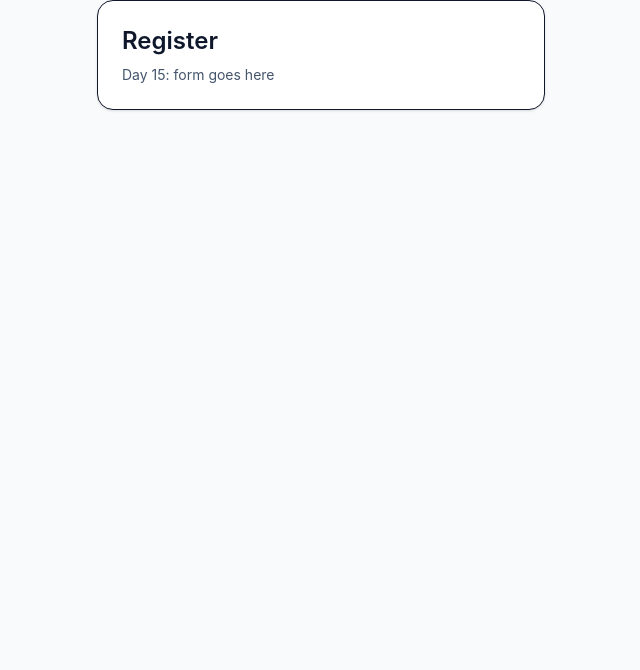
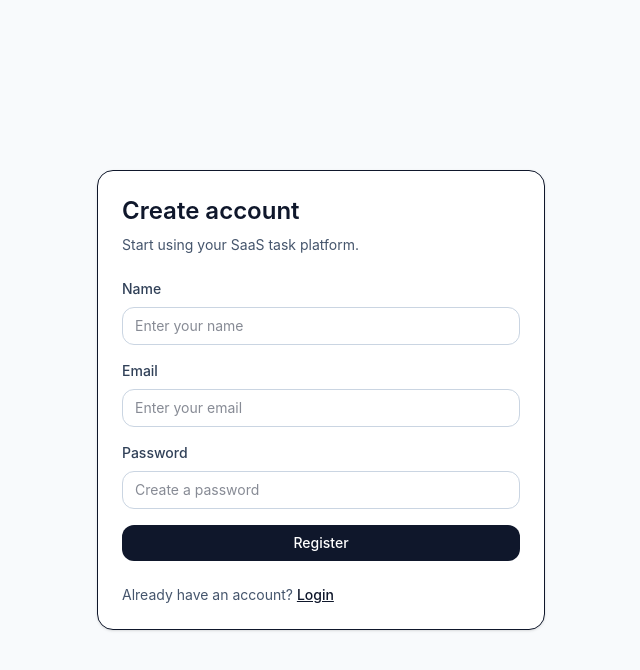
Before and after one commit to ashrafakib02/full-stack-saas-platform, a React app in the folder frontend/: page /register in a window 1280 px wide. Shown: the top 670 px of the page, without its empty margins (319-959 px from the left). Built offline with nearby package versions, Linux system fonts and the light colour scheme; the HTML template or start-up script is replaced by a standard one.

Commit message:
feat(auth-ui): add production-style auth with React Hook Form and RTK Query

```diff
--- a/frontend/src/app/router.jsx
+++ b/frontend/src/app/router.jsx
@@ -1,5 +1,6 @@
 import { createBrowserRouter } from "react-router-dom";
 import ProtectedRoute from "../components/layout/ProtectedRoute";
+import PublicRoute from "../components/layout/PublicRoute";
 import AppShell from "../components/layout/AppShell";
 import LoginPage from "../pages/LoginPage";
 import RegisterPage from "../pages/RegisterPage";
@@ -7,12 +8,17 @@ import DashboardPage from "../pages/DashboardPage";
 
 export const router = createBrowserRouter([
   {
+    element: <PublicRoute />,
+    children: [
+      {
         path: "/login",
         element: <LoginPage />,
       },
       {
         path: "/register",
         element: <RegisterPage />,
+      },
+    ],
   },
   {
     element: <ProtectedRoute />,
--- /dev/null
+++ b/frontend/src/components/form/FormField.jsx
@@ -0,0 +1,17 @@
+export default function FormField({
+  label,
+  error,
+  children,
+}) {
+  return (
+    <div className="space-y-2">
+      <label className="block text-sm font-medium text-slate-700">
+        {label}
+      </label>
+      {children}
+      {error ? (
+        <p className="text-sm text-red-600">{error}</p>
+      ) : null}
+    </div>
+  );
+}
--- a/frontend/src/components/layout/AppShell.jsx
+++ b/frontend/src/components/layout/AppShell.jsx
@@ -1,13 +1,41 @@
 import { Outlet } from "react-router-dom";
+import { useDispatch, useSelector } from "react-redux";
+import { useLogoutApiMutation } from "../../features/auth/authApi";
+import { logout } from "../../features/auth/authSlice";
+import Button from "../ui/Button";
 
 export default function AppShell() {
+  const dispatch = useDispatch();
+  const [logoutApi, { isLoading }] = useLogoutApiMutation();
+
+  const user = useSelector((state) => state.auth.user);
+
+  const handleLogout = async () => {
+    try {
+      await logoutApi().unwrap();
+    } catch {
+      // ignore logout API failure for now
+    } finally {
+      dispatch(logout());
+    }
+  };
+
   return (
     <div className="min-h-screen bg-slate-50">
       <header className="border-b bg-white">
-        <div className="mx-auto max-w-7xl px-6 py-4">
-          <h1 className="text-xl font-semibold text-slate-900">
-            SaaS Task Platform
-          </h1>
+        <div className="mx-auto flex max-w-7xl items-center justify-between px-6 py-4">
+          <div>
+            <h1 className="text-xl font-semibold text-slate-900">
+              SaaS Task Platform
+            </h1>
+            <p className="text-sm text-slate-600">
+              {user?.email || "Authenticated user"}
+            </p>
+          </div>
+
+          <Button onClick={handleLogout} disabled={isLoading}>
+            {isLoading ? "Logging out..." : "Logout"}
+          </Button>
         </div>
       </header>
 
--- /dev/null
+++ b/frontend/src/components/layout/AuthBootstrap.jsx
@@ -0,0 +1,36 @@
+import { useEffect } from "react";
+import { useDispatch, useSelector } from "react-redux";
+import { useGetMeQuery } from "../../features/auth/authApi";
+import { logout, setUser } from "../../features/auth/authSlice";
+
+export default function AuthBootstrap({ children }) {
+  const isAuthenticated = useSelector((state) => state.auth.isAuthenticated);
+
+  const { data, error, isLoading } = useGetMeQuery(undefined, {
+    skip: !isAuthenticated,
+  });
+
+  const dispatch = useDispatch();
+
+  useEffect(() => {
+    if (data?.data) {
+      dispatch(setUser(data.data));
+    }
+  }, [data, dispatch]);
+
+  useEffect(() => {
+    if (error?.status === 401) {
+      dispatch(logout());
+    }
+  }, [error, dispatch]);
+
+  if (isAuthenticated && isLoading) {
+    return (
+      <div className="flex min-h-screen items-center justify-center text-sm text-slate-600">
+        Loading session...
+      </div>
+    );
+  }
+
+  return children;
+}
--- /dev/null
+++ b/frontend/src/components/layout/PublicRoute.jsx
@@ -0,0 +1,12 @@
+import { Navigate, Outlet } from "react-router-dom";
+import { useSelector } from "react-redux";
+
+export default function PublicRoute() {
+  const isAuthenticated = useSelector((state) => state.auth.isAuthenticated);
+
+  if (isAuthenticated) {
+    return <Navigate to="/" replace />;
+  }
+
+  return <Outlet />;
+}
--- /dev/null
+++ b/frontend/src/features/auth/authApi.js
@@ -0,0 +1,37 @@
+import { baseApi } from "../../api/baseApi";
+
+export const authApi = baseApi.injectEndpoints({
+  endpoints: (builder) => ({
+    register: builder.mutation({
+      query: (body) => ({
+        url: "/auth/register",
+        method: "POST",
+        body,
+      }),
+    }),
+    login: builder.mutation({
+      query: (body) => ({
+        url: "/auth/login",
+        method: "POST",
+        body,
+      }),
+    }),
+    getMe: builder.query({
+      query: () => "/users/me",
+      providesTags: ["Auth"],
+    }),
+    logoutApi: builder.mutation({
+      query: () => ({
+        url: "/auth/logout",
+        method: "POST",
+      }),
+    }),
+  }),
+});
+
+export const {
+  useRegisterMutation,
+  useLoginMutation,
+  useGetMeQuery,
+  useLogoutApiMutation,
+} = authApi;
--- a/frontend/src/main.jsx
+++ b/frontend/src/main.jsx
@@ -5,11 +5,14 @@ import { RouterProvider } from "react-router-dom";
 import { store } from "./app/store";
 import { router } from "./app/router";
 import "./index.css";
+import AuthBootstrap from "./components/layout/AuthBootstrap";
 
 ReactDOM.createRoot(document.getElementById("root")).render(
   <React.StrictMode>
     <Provider store={store}>
-      <RouterProvider router={router} />
+      <AuthBootstrap>
+        <RouterProvider router={router} />
+      </AuthBootstrap>
     </Provider>
   </React.StrictMode>
 );
--- a/frontend/src/pages/LoginPage.jsx
+++ b/frontend/src/pages/LoginPage.jsx
@@ -1,8 +1,99 @@
+import { useEffect } from "react";
+import { useForm } from "react-hook-form";
+import { useDispatch } from "react-redux";
+import { useNavigate, Link } from "react-router-dom";
+import { useLoginMutation } from "../features/auth/authApi";
+import { setCredentials } from "../features/auth/authSlice";
+import Card from "../components/ui/Card";
+import Input from "../components/ui/Input";
+import Button from "../components/ui/Button";
+import FormField from "../components/form/FormField";
+
 export default function LoginPage() {
+  const dispatch = useDispatch();
+  const navigate = useNavigate();
+
+  const {
+    register,
+    handleSubmit,
+    formState: { errors },
+  } = useForm({
+    defaultValues: {
+      email: "",
+      password: "",
+    },
+  });
+
+  const [loginUser, { isLoading, isSuccess, data, error }] =
+    useLoginMutation();
+
+  const onSubmit = async (values) => {
+    await loginUser(values);
+  };
+
+  useEffect(() => {
+    if (isSuccess && data?.data) {
+      dispatch(
+        setCredentials({
+          accessToken: data.data.tokens.accessToken,
+          user: data.data.user,
+        })
+      );
+      navigate("/", { replace: true });
+    }
+  }, [isSuccess, data, dispatch, navigate]);
+
   return (
-    <div className="mx-auto max-w-md rounded-2xl border bg-white p-6 shadow-sm">
-      <h2 className="text-2xl font-semibold">Login</h2>
-      <p className="mt-2 text-sm text-slate-600">Day 15: form goes here</p>
+    <div className="flex min-h-screen items-center justify-center px-4">
+      <Card className="w-full max-w-md space-y-6">
+        <div>
+          <h1 className="text-2xl font-semibold text-slate-900">Welcome back</h1>
+          <p className="mt-2 text-sm text-slate-600">
+            Login to continue to your workspace.
+          </p>
+        </div>
+
+        <form className="space-y-4" onSubmit={handleSubmit(onSubmit)}>
+          <FormField label="Email" error={errors.email?.message}>
+            <Input
+              type="email"
+              placeholder="Enter your email"
+              {...register("email", {
+                required: "Email is required",
+                pattern: {
+                  value: /^\S+@\S+\.\S+$/,
+                  message: "Enter a valid email address",
+                },
+              })}
+            />
+          </FormField>
+
+          <FormField label="Password" error={errors.password?.message}>
+            <Input
+              type="password"
+              placeholder="Enter your password"
+              {...register("password", {
+                required: "Password is required",
+              })}
+            />
+          </FormField>
+
+          {error?.data?.message ? (
+            <p className="text-sm text-red-600">{error.data.message}</p>
+          ) : null}
+
+          <Button type="submit" className="w-full" disabled={isLoading}>
+            {isLoading ? "Logging in..." : "Login"}
+          </Button>
+        </form>
+
+        <p className="text-sm text-slate-600">
+          Don&apos;t have an account?{" "}
+          <Link to="/register" className="font-medium text-slate-900 underline">
+            Register
+          </Link>
+        </p>
+      </Card>
     </div>
   );
 }
--- a/frontend/src/pages/RegisterPage.jsx
+++ b/frontend/src/pages/RegisterPage.jsx
@@ -1,8 +1,118 @@
+import { useEffect } from "react";
+import { useForm } from "react-hook-form";
+import { useDispatch } from "react-redux";
+import { useNavigate, Link } from "react-router-dom";
+import { useRegisterMutation } from "../features/auth/authApi";
+import { setCredentials } from "../features/auth/authSlice";
+import Card from "../components/ui/Card";
+import Input from "../components/ui/Input";
+import Button from "../components/ui/Button";
+import FormField from "../components/form/FormField";
+
 export default function RegisterPage() {
+  const dispatch = useDispatch();
+  const navigate = useNavigate();
+
+  const {
+    register,
+    handleSubmit,
+    formState: { errors },
+  } = useForm({
+    defaultValues: {
+      name: "",
+      email: "",
+      password: "",
+    },
+  });
+
+  const [registerUser, { isLoading, isSuccess, data, error }] =
+    useRegisterMutation();
+
+  const onSubmit = async (values) => {
+    await registerUser(values);
+  };
+
+  useEffect(() => {
+    if (isSuccess && data?.data) {
+      dispatch(
+        setCredentials({
+          accessToken: data.data.tokens.accessToken,
+          user: data.data.user,
+        })
+      );
+      navigate("/", { replace: true });
+    }
+  }, [isSuccess, data, dispatch, navigate]);
+
   return (
-    <div className="mx-auto max-w-md rounded-2xl border bg-white p-6 shadow-sm">
-      <h2 className="text-2xl font-semibold">Register</h2>
-      <p className="mt-2 text-sm text-slate-600">Day 15: form goes here</p>
+    <div className="flex min-h-screen items-center justify-center px-4">
+      <Card className="w-full max-w-md space-y-6">
+        <div>
+          <h1 className="text-2xl font-semibold text-slate-900">Create account</h1>
+          <p className="mt-2 text-sm text-slate-600">
+            Start using your SaaS task platform.
+          </p>
+        </div>
+
+        <form className="space-y-4" onSubmit={handleSubmit(onSubmit)}>
+          <FormField label="Name" error={errors.name?.message}>
+            <Input
+              type="text"
+              placeholder="Enter your name"
+              {...register("name", {
+                required: "Name is required",
+                minLength: {
+                  value: 2,
+                  message: "Name must be at least 2 characters",
+                },
+              })}
+            />
+          </FormField>
+
+          <FormField label="Email" error={errors.email?.message}>
+            <Input
+              type="email"
+              placeholder="Enter your email"
+              {...register("email", {
+                required: "Email is required",
+                pattern: {
+                  value: /^\S+@\S+\.\S+$/,
+                  message: "Enter a valid email address",
+                },
+              })}
+            />
+          </FormField>
+
+          <FormField label="Password" error={errors.password?.message}>
+            <Input
+              type="password"
+              placeholder="Create a password"
+              {...register("password", {
+                required: "Password is required",
+                minLength: {
+                  value: 8,
+                  message: "Password must be at least 8 characters",
+                },
+              })}
+            />
+          </FormField>
+
+          {error?.data?.message ? (
+            <p className="text-sm text-red-600">{error.data.message}</p>
+          ) : null}
+
+          <Button type="submit" className="w-full" disabled={isLoading}>
+            {isLoading ? "Creating account..." : "Register"}
+          </Button>
+        </form>
+
+        <p className="text-sm text-slate-600">
+          Already have an account?{" "}
+          <Link to="/login" className="font-medium text-slate-900 underline">
+            Login
+          </Link>
+        </p>
+      </Card>
     </div>
   );
 }
```
Lines whose indentation alone changed are shown as unchanged.
